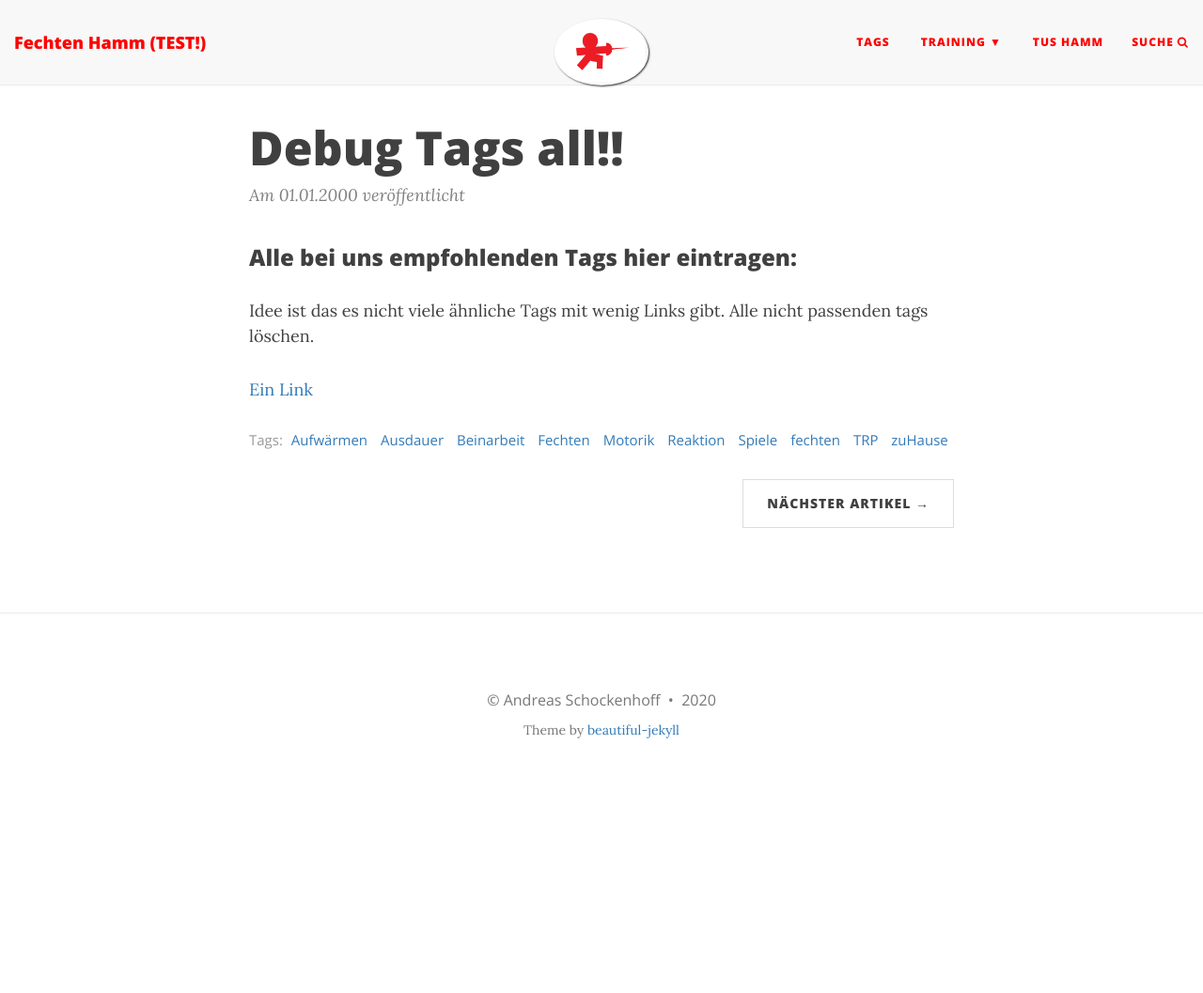
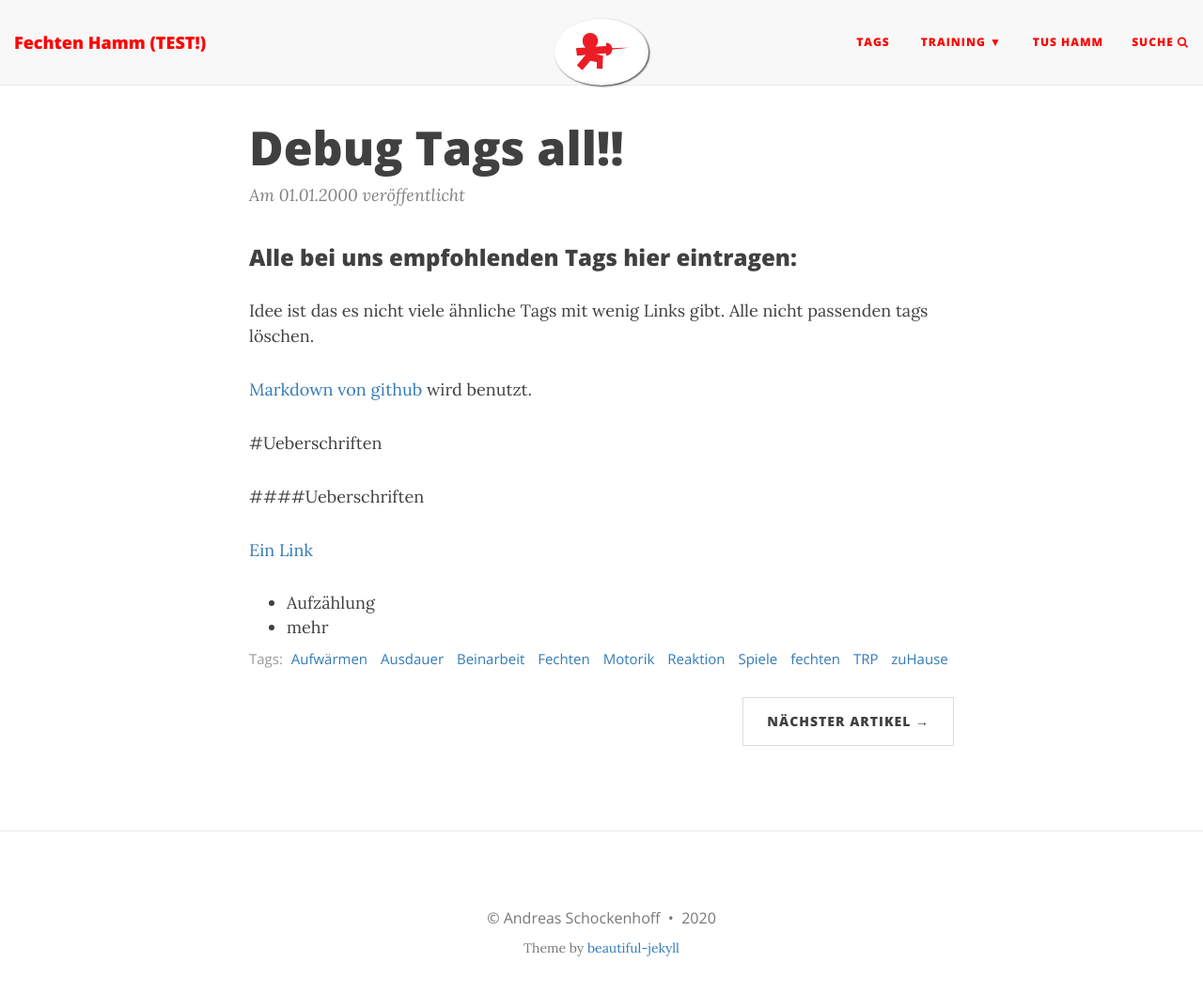
Before and after one commit to test-blog-fechten/test-blog-fechten.github.io, a Jekyll site: the page built from _posts/2000-01-01-all-tags.md, in a window 1280 px wide and 1070 px high. Shown: the top 1057 px of the window at 94% size. Built offline with Jekyll 4.4.1, drawn with Linux system fonts in a browser that asks for light colours; nearby versions of some CDN libraries.

Commit message:
update post

```diff
--- a/_posts/2000-01-01-all-tags.md
+++ b/_posts/2000-01-01-all-tags.md
@@ -9,4 +9,13 @@
 Idee ist das es nicht viele ähnliche Tags mit wenig Links gibt.
 Alle nicht passenden tags löschen.
 
+[Markdown von github](https://guides.github.com/features/mastering-markdown/) wird benutzt.
+
+#Ueberschriften
+
+####Ueberschriften
+
 [Ein Link](http://fechten-hamm.de)
+
+* Aufzählung
+* mehr
```
